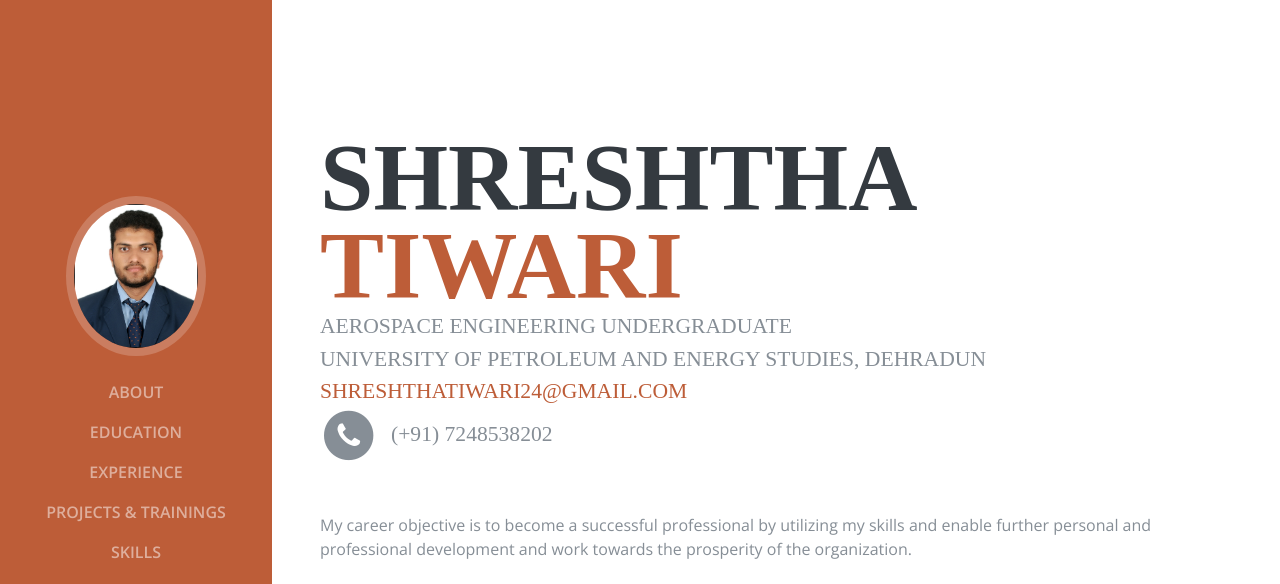
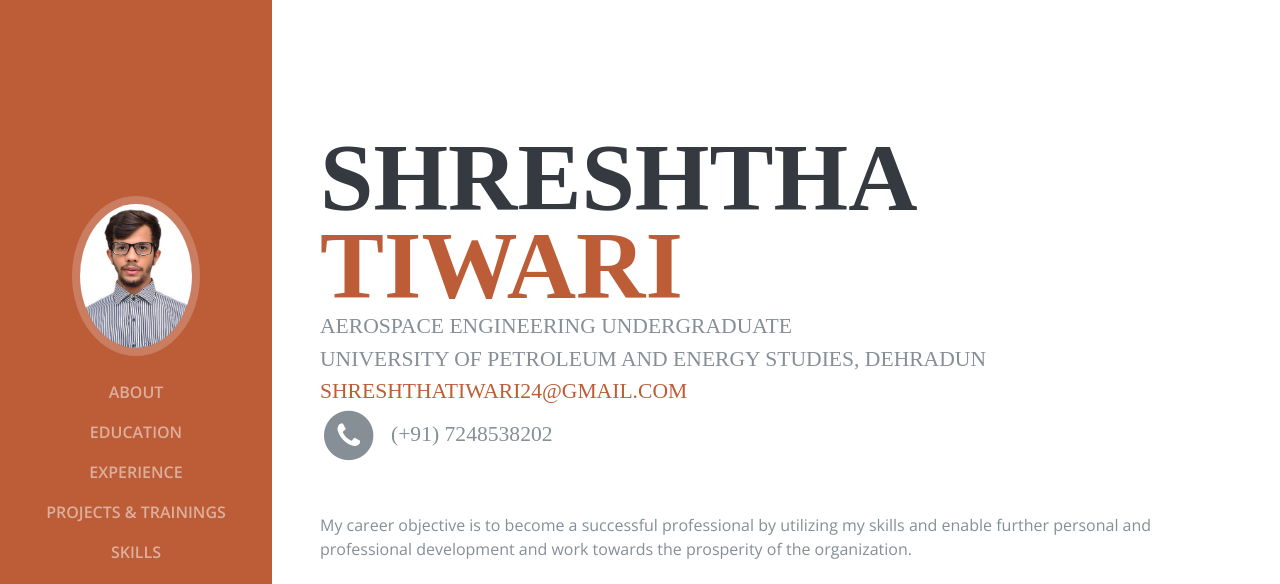
Before and after one commit to shree163/shree163.github.io, a plain HTML site: page index.html in a window 1280 px wide. Shown: the top 584 px of the page. Drawn offline with nearby package versions, Linux system fonts and the light colour scheme; a web font is replaced by a local one.

Commit message:
Update index.html

```diff
--- a/index.html
+++ b/index.html
@@ -36,7 +36,7 @@
       <a class="navbar-brand js-scroll-trigger" href="#page-top">
         <span class="d-block d-lg-none">MyProfile</span>
         <span class="d-none d-lg-block">
-          <img class="img-fluid img-profile rounded-circle mx-auto mb-2" src="img/MyPhoto.jpg" alt="Shreshtha">
+          <img class="img-fluid img-profile rounded-circle mx-auto mb-2" src="img/profile.jpg" alt="">
         </span>
       </a>
       <button class="navbar-toggler" type="button" data-toggle="collapse" data-target="#navbarSupportedContent" aria-controls="navbarSupportedContent" aria-expanded="false" aria-label="Toggle navigation">
```
